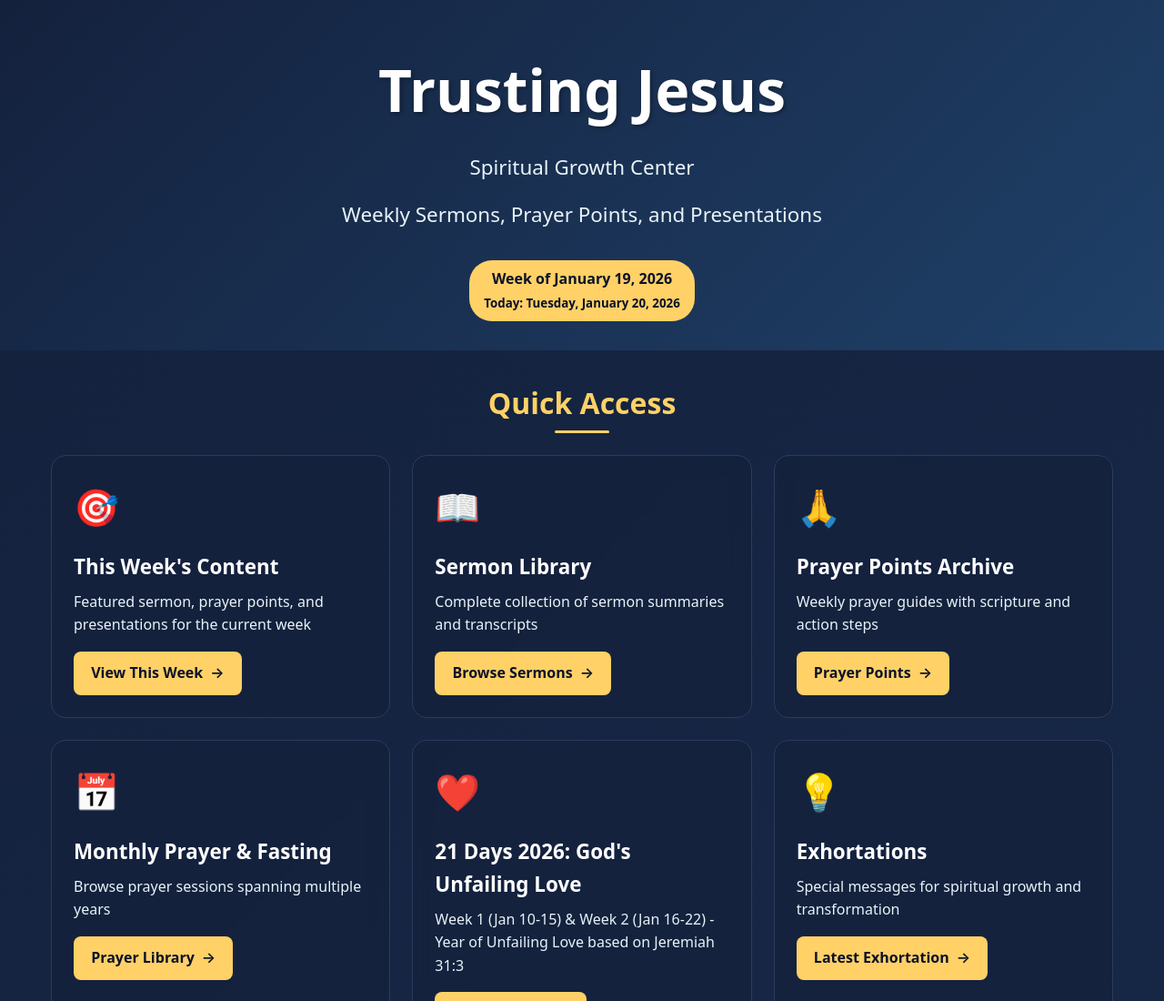
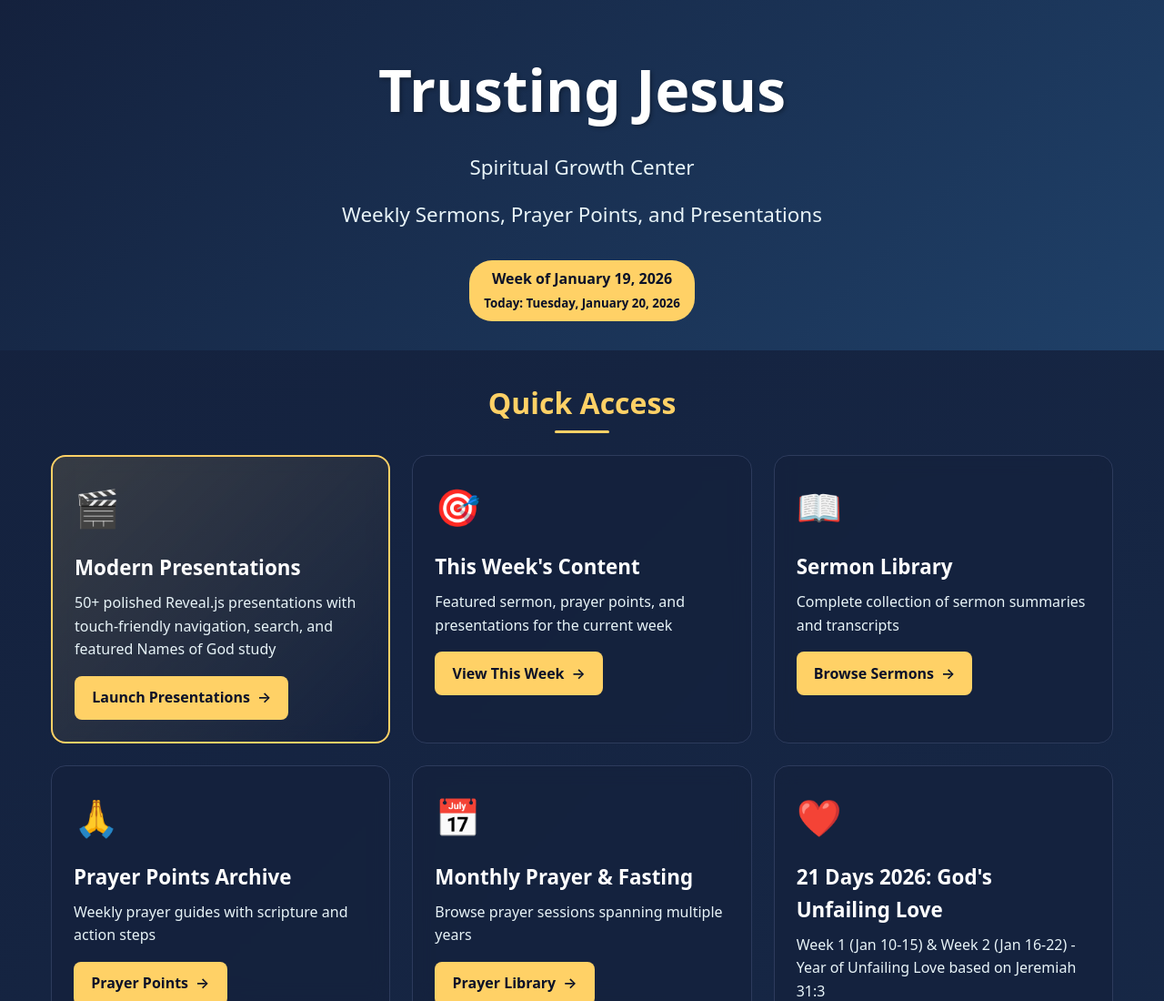
Before and after one commit to ebdtcode/TrustingJesus, a website: page site/index.html in a window 1280 px wide. Shown: the top 1100 px of the page at 91% size. Drawn offline with Linux system fonts and the light colour scheme.

Commit message:
feat: Add prominent link to Modern Presentations on main dashboard
- Add highlighted card for Modern Presentations at top of Quick Access section
- Link to site/modern/index.html with Reveal.js presentation gallery
- Card features accent border and gradient background for visibility

```diff
--- a/site/index.html
+++ b/site/index.html
@@ -666,6 +666,12 @@
         <section class="quick-access">
             <h2 class="section-title">Quick Access</h2>
             <div class="cards-grid">
+                <div class="card" style="border: 2px solid var(--accent-yellow); background: linear-gradient(135deg, rgba(255, 209, 102, 0.15) 0%, var(--card-bg) 100%);">
+                    <span class="card-icon">🎬</span>
+                    <h3>Modern Presentations</h3>
+                    <p>50+ polished Reveal.js presentations with touch-friendly navigation, search, and featured Names of God study</p>
+                    <a href="modern/index.html" class="card-link">Launch Presentations</a>
+                </div>
                 <div class="card">
                     <span class="card-icon">🎯</span>
                     <h3>This Week's Content</h3>
```
